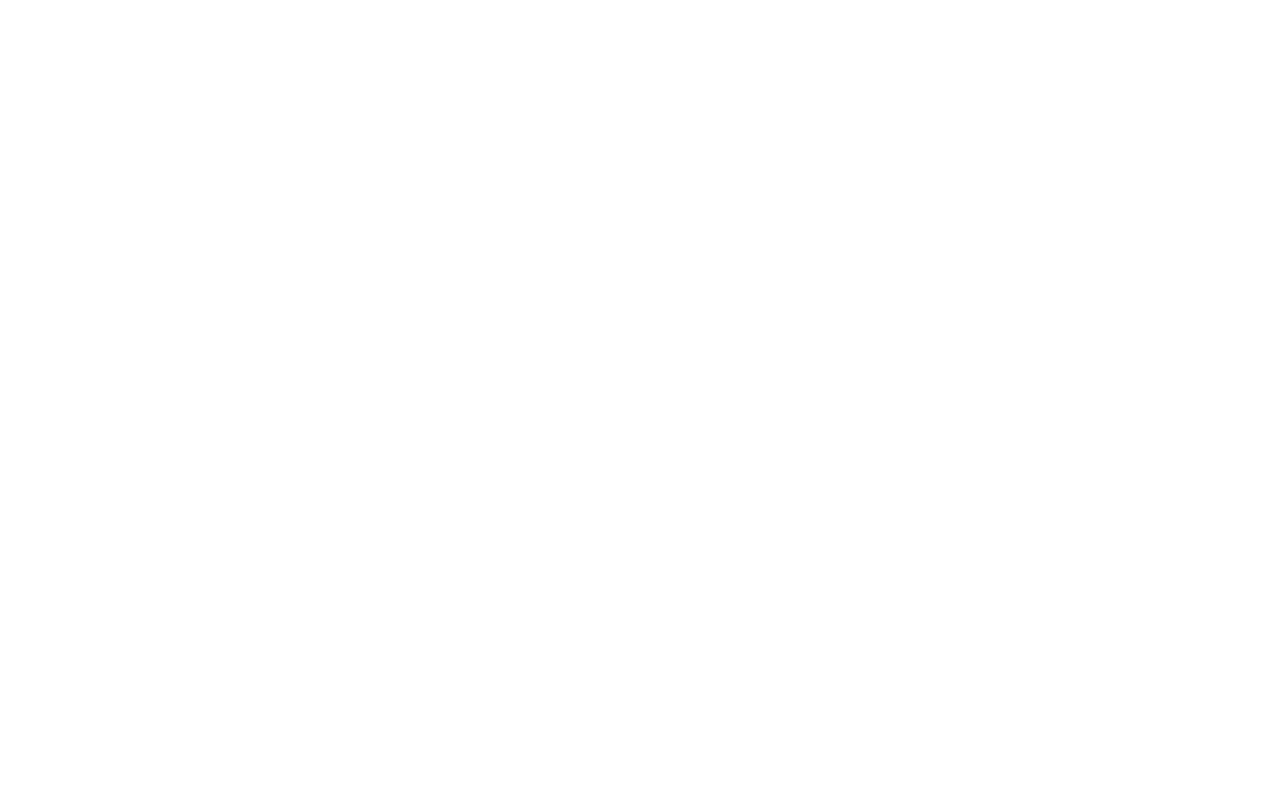
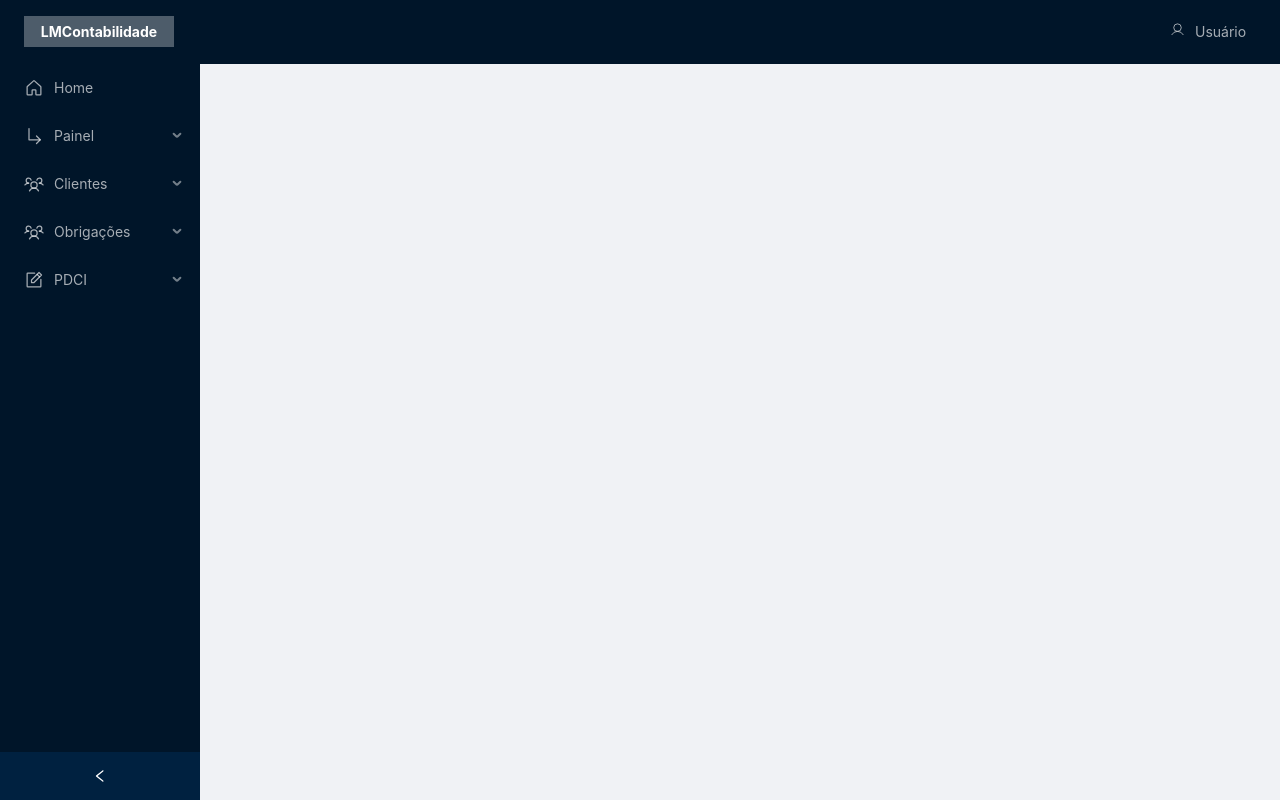
Before and after one commit to gboliveir/SIG, a React (Vite) app: page /lmcontabilidade in a window 1280 px wide. Before the commit this address had no page. Built offline with nearby package versions, Linux system fonts and the light colour scheme.

Commit message:
feat: add default layout

```diff
--- a/package.json
+++ b/package.json
@@ -11,6 +11,7 @@
   "dependencies": {
     "@ant-design/icons": "^4.7.0",
     "antd": "^4.23.1",
+    "phosphor-react": "^1.4.1",
     "react": "^18.2.0",
     "react-dom": "^18.2.0",
     "react-router-dom": "^6.3.0",
--- a/src/Router.tsx
+++ b/src/Router.tsx
@@ -1,11 +1,12 @@
 import { Route, Routes } from "react-router-dom";
 import { Counter } from "./pages/Counter";
+import { DefaultLayout } from "./layout/DefaultLayout";
 
 export function Router() {
   return (
     <Routes>
-      <Route path="/painel">
-        <Route path="/painel/counter" element={<Counter />}/>
+      <Route path="/lmcontabilidade" element={<DefaultLayout />}>
+        <Route path="/lmcontabilidade/painel/counter" element={<Counter />} />
       </Route>
     </Routes>
   )
--- /dev/null
+++ b/src/components/LayoutHeader/index.tsx
@@ -0,0 +1,36 @@
+import { Layout, Menu } from 'antd';
+
+import type { MenuProps } from 'antd';
+type MenuItem = Required<MenuProps>['items'][number];
+
+import { User } from 'phosphor-react';
+
+import { getItem } from '../../utils/get-item-menu';
+
+const { Header } = Layout;
+
+export function LayoutHeader() {
+  const menuItems: MenuItem[] = [
+    getItem('Usuário', 'user-menu-item-1', <User size={15} />, [
+      getItem('Login', 'user-submenu-item-1'),
+      getItem('Sair', 'user-submenu-item-2'),
+      getItem('Atualizar dados', 'user-submenu-item-3'),
+    ]),
+  ];
+
+  return (
+    <Header
+      className="header"
+      style={{ padding: 0 }}
+    >
+      <div className="logo">LMContabilidade</div>
+      <Menu
+        theme="dark"
+        mode="horizontal"
+        defaultSelectedKeys={['2']}
+        style={{ width: 130 }}
+        items={menuItems}
+      />
+    </Header>
+  );
+}
--- /dev/null
+++ b/src/components/Siderbar/index.tsx
@@ -0,0 +1,52 @@
+import { useState } from 'react';
+
+import { Layout, MenuProps, Menu } from 'antd';
+import { NotePencil, User, UsersThree, ArrowElbowDownRight, House } from 'phosphor-react';
+
+import { getItem } from '../../utils/get-item-menu';
+
+type MenuItem = Required<MenuProps>['items'][number];
+
+const { Sider } = Layout;
+
+export function Sidebar() {
+  const [collapsed, setCollapsed] = useState(false);
+
+  const menuItems: MenuItem[] = [
+    getItem('Home', 'home-menu-item-1', <House size={20} />),
+    getItem('Painel', 'painel-menu-item-1', <ArrowElbowDownRight size={20} />, [
+      getItem('Painel do contador', 'painel-submenu-item-1'),
+      getItem('Painel do cliente', 'painel-submenu-item-2'),
+    ]),
+    getItem('Clientes', 'customer-menu-item-1', <UsersThree size={20} />, [
+      getItem('Adicionar cliente', 'customer-submenu-item-1'),
+      getItem('Excluir cliente', 'customer-submenu-item-2'),
+    ]),
+    getItem('Obrigações', 'obligation-menu-item-2', <UsersThree size={20} />, [
+      getItem('Adicionar obrigação', 'obligation-submenu-item-1'),
+      getItem('Excluir obrigação', 'obligation-submenu-item-2'),
+    ]),
+    getItem('PDCI', 'pdci-menu-item-3', <NotePencil size={20} />, [
+      getItem('Editar tabela PDCI', 'pdci-submenu-item-1'),
+    ])
+  ];
+
+  return (
+    <Sider
+      width={200}
+      className="site-layout-background"
+      collapsible
+      collapsed={collapsed}
+      onCollapse={value => setCollapsed(value)}
+    >
+      <Menu
+        mode="inline"
+        defaultSelectedKeys={['1']}
+        defaultOpenKeys={['sub1']}
+        style={{ height: '100%', borderRight: 0 }}
+        theme="dark"
+        items={menuItems}
+      />
+    </Sider>
+  );
+}
--- /dev/null
+++ b/src/layout/DefaultLayout.tsx
@@ -0,0 +1,33 @@
+import { Outlet } from 'react-router-dom';
+import { Layout } from 'antd';
+import { Sidebar } from '../components/Siderbar';
+import { LayoutHeader } from '../components/LayoutHeader';
+
+const { Content } = Layout;
+
+import './styles.scss';
+
+export function DefaultLayout() {
+  return (
+    <Layout style={{ minHeight: '100vh' }}>
+      <LayoutHeader />
+
+      <Layout>
+        <Sidebar />
+
+        <Layout style={{ padding: '0 24px 24px' }}>
+          <Content
+            className="site-layout-background"
+            style={{
+              padding: 24,
+              margin: 0,
+              minHeight: 280,
+            }}
+          >
+            <Outlet />
+          </Content>
+        </Layout>
+      </Layout>
+    </Layout>
+  );
+}
--- /dev/null
+++ b/src/layout/styles.scss
@@ -0,0 +1,35 @@
+.header {
+  display: flex;
+  justify-content: space-between;
+
+  .logo {
+    width: 150px;
+    height: 31px;
+    margin: 16px 24px;
+    background: rgba(255, 255, 255, 0.3);
+
+    display: flex;
+    align-items: center;
+    justify-content: center;
+
+    font-weight: bold;
+    color: white;
+  }
+}
+
+
+// .logo {
+//   float: left;
+//   width: 120px;
+//   height: 31px;
+//   margin: 16px 24px 16px 0;
+//   background: rgba(255, 255, 255, 0.3);
+// }
+
+// .logo {
+//   margin: 16px 0 16px 24px;
+// }
+
+// .site-layout-background {
+//   background: #fff;
+// }
--- /dev/null
+++ b/src/utils/get-item-menu.ts
@@ -0,0 +1,16 @@
+import type { MenuProps } from 'antd';
+type MenuItem = Required<MenuProps>['items'][number];
+
+export function getItem(
+  label: React.ReactNode,
+  key: React.Key,
+  icon?: React.ReactNode,
+  children?: MenuItem[],
+): MenuItem {
+  return {
+    key,
+    icon,
+    children,
+    label,
+  } as MenuItem;
+}
```
Also changed, not shown: 2 other files (tests, documents, lock files or other folders).
